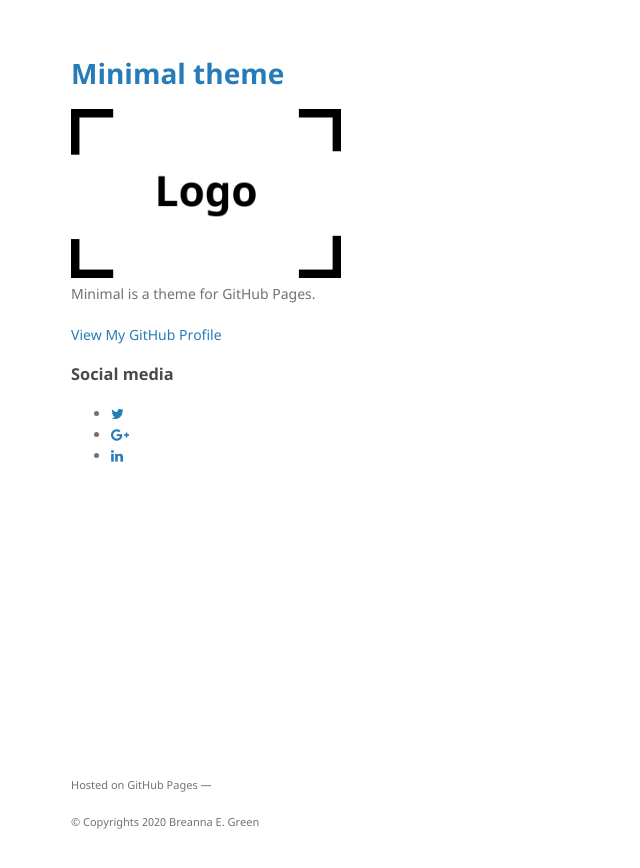
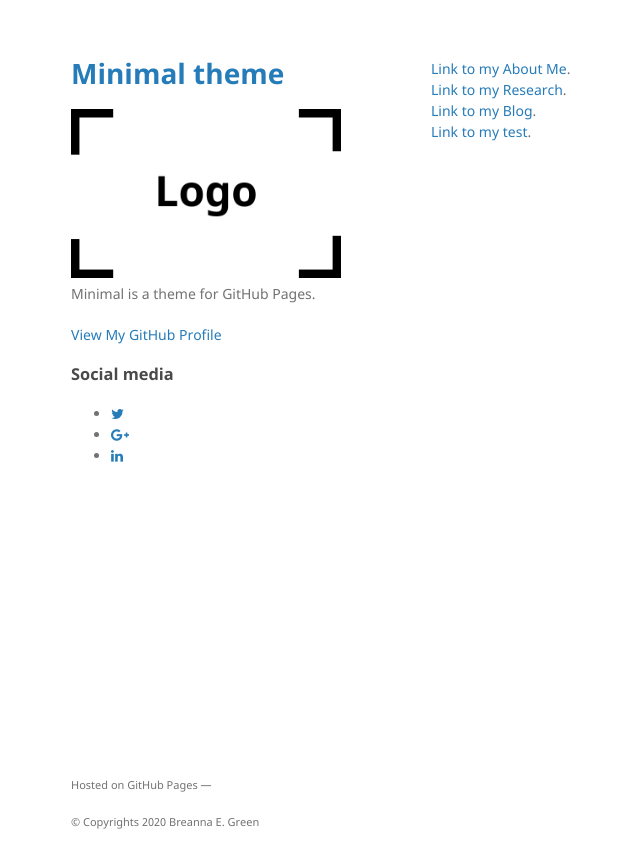
Before and after one commit to bregreen/bregreen.github.io, a Jekyll site: the page built from index.md, in a window 1280 px wide. Shown: the top 868 px of the page, without its empty margins (139-779 px from the left). Built offline with Jekyll 4.4.1, drawn with Linux system fonts in a browser that asks for light colours.

Commit message:
Update index.md

```diff
--- a/index.md
+++ b/index.md
@@ -1,3 +1,7 @@
 ---
 layout: default
 ---
+[Link to my About Me](./about.html).<br>
+[Link to my Research](./research.html).<br>
+[Link to my Blog](./blog.html).<br>
+[Link to my test](./test.html).<br>
```
